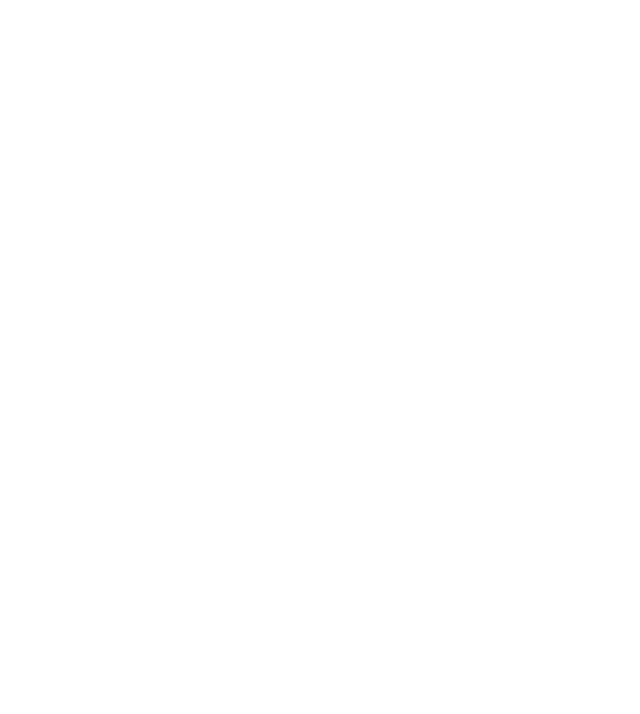
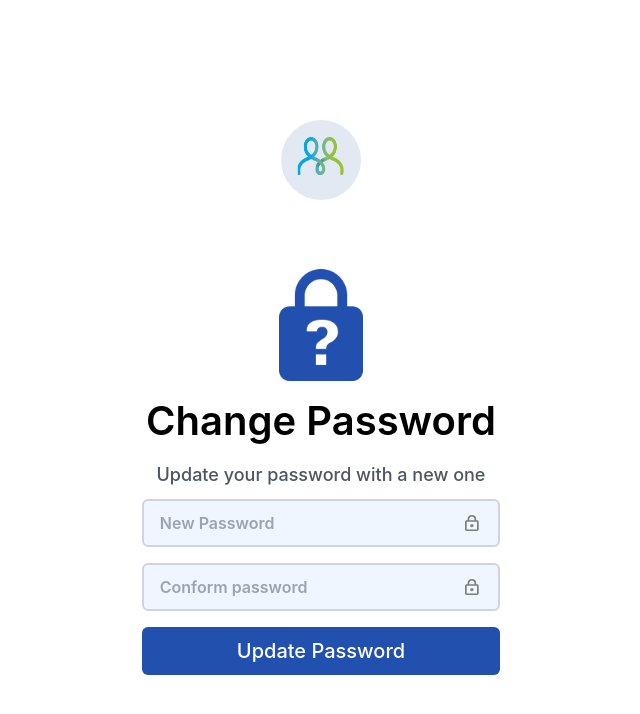
Before and after one commit to princeroy8606/csuite-vite, a React (Vite) app: page /reset-password in a window 1280 px wide. Before the commit this address had no page. Shown: the top 714 px of the page, without its empty margins (319-959 px from the left). Built offline with nearby package versions, Linux system fonts and the light colour scheme.

Commit message:
fix--> resetpage css

```diff
--- a/src/components/auth/ResetPage.jsx
+++ b/src/components/auth/ResetPage.jsx
@@ -1,15 +1,20 @@
 import React, { useState } from "react";
 import assets from "../assets/assets";
 import { auth } from "../../firebase/firebaseConfig";
-import { updatePassword, reauthenticateWithCredential, EmailAuthProvider } from "@firebase/auth";
+import {
+  updatePassword,
+  reauthenticateWithCredential,
+  EmailAuthProvider,
+} from "@firebase/auth";
 
 const ResetPage = () => {
   const [form, setForm] = useState({
     email: "",
     newPassword: "",
-    confirmPassword: ""
+    confirmPassword: "",
   });
   const [message, setMessage] = useState("");
+  const [showPassword, setShowPassword] = useState(false);
 
   const handleValueChange = (type, value) => {
     setForm({ ...form, [type]: value });
@@ -23,84 +28,73 @@
     try {
       const user = auth.currentUser;
 
-      const credential = EmailAuthProvider.credential(form.email, form.newPassword);
+      const credential = EmailAuthProvider.credential(
+        form.email,
+        form.newPassword
+      );
 
       await reauthenticateWithCredential(user, credential);
 
       await updatePassword(user, form.newPassword);
 
       setMessage("Password updated successfully!");
-
     } catch (err) {
       setMessage(`Error: ${err.message}`);
     }
   };
 
   return (
-    <div className="auth-content-right">
+    <div className="w-screen h-screen flex flex-col items-center justify-around ">
       <div className="fgrt-pswrd-top-cnt">
-      <div className="auth-logo-cnt">
+        <div className="w-20 h-20 rounded-full p-4 bg-light-gray flex items-center justify-center">
           <img
             src={assets.Images.CSuiteLogo}
             alt="logo"
-          className="auth-logo-img"
+            className="w-full h-full object-contain"
           />
         </div>
-      <div className="frgt-pswrd-center-cnt">
-          <h1 className="msg-title-text">Change Password</h1>
+        <div className="w-[90%] h-[80%] flex flex-col items-center justify-around md:w-[40%] ">
           <img
             src={assets.Images.Lock}
             alt="forgot-password"
-            className="auth-mail-img"
+            className="max-w-[50%] h-[25%] object-contain md:mt-8"
           />
-      <form className="login-form signup-form">
-        <div className="login-input-cnt signup-input-cnt">
-          <div className="input-wrapper">
+          <h1 className="text-[2.5rem] font-semibold mb-4 md:mb-0">
+            Change Password
+          </h1>
+          <p className="text-[1rem] font-medium text-gray-600 text-center mb-4 md:text-lg  md:mb-0">
+            Update your password with a new one
+          </p>
+
+          <form className="w-[90%] md:w-[70%]">
+            <div className="relative w-full h-12 mb-4 ">
               <input
-              type="email"
-              placeholder="Email"
-              className="login-input"
-              onChange={(e) => handleValueChange("email", e.target.value)}
-            />
-            <img
-              src={assets.Images.mail_icon}
-              alt="mail-icon"
-              className="input-absolute-img"
-            />
-          </div>
-        </div>
-        <div className="login-input-cnt signup-input-cnt">
-          <div className="input-wrapper">
-            <input
-              type="password"
+                type={showPassword ? "text" : "password"}
                 placeholder="New Password"
-              className="login-input"
-              onChange={(e) => handleValueChange("newPassword", e.target.value)}
+                className="w-full h-full px-4 py-2 border-2 border-gray-300 bg-blue-50 rounded-md font-normal md:font-semibold md:text-base text-black focus:outline-none"
               />
               <img
                 src={assets.Images.Lock_Vector}
-              alt="lock-icon"
+                alt="mail-icon"
                 className="input-absolute-img"
+                onClick={() => setShowPassword(!showPassword)}
               />
             </div>
-        </div>
-        <div className="login-input-cnt signup-input-cnt">
-          <div className="input-wrapper">
+            <div className="relative w-full h-12 mb-4 ">
               <input
-              type="password"
-              placeholder="Confirm Password"
-              className="login-input"
-              onChange={(e) => handleValueChange("confirmPassword", e.target.value)}
+                type={showPassword ? "text" : "password"}
+                placeholder="Conform password"
+                className="w-full h-full px-4 py-2 border-2 border-gray-300 bg-blue-50 rounded-md font-normal md:font-semibold md:text-base text-black focus:outline-none"
               />
               <img
                 src={assets.Images.Lock_Vector}
-              alt="lock-icon"
+                alt="mail-icon"
                 className="input-absolute-img"
+                onClick={() => setShowPassword(!showPassword)}
               />
             </div>
-        </div>
-        <div className="fgrt-pswrd-btn" onClick={handleChangePassword}>
-          <p>Update Now</p>
+            <div className="w-full h-11 rounded-md relative flex items-center justify-center cursor-pointer text-xl font-medium text-white bg-[var(--card-bg-blue)] py-6">
+              <p>Update Password</p>
             </div>
           </form>
         </div>
--- a/src/routes/AuthRoutes.jsx
+++ b/src/routes/AuthRoutes.jsx
@@ -1,11 +1,13 @@
 import React from "react";
 import { Route, Routes } from "react-router-dom";
 import Auth from "../components/auth/Auth";
+import ResetPage from "../components/auth/ResetPage";
 
 const AuthRoutes = () => {
   return (
     <Routes>
       <Route path="/" element={<Auth />} />
+      <Route path="/reset-password" element={<ResetPage />} />
     </Routes>
   );
 };
```
Lines whose indentation alone changed are shown as unchanged.
